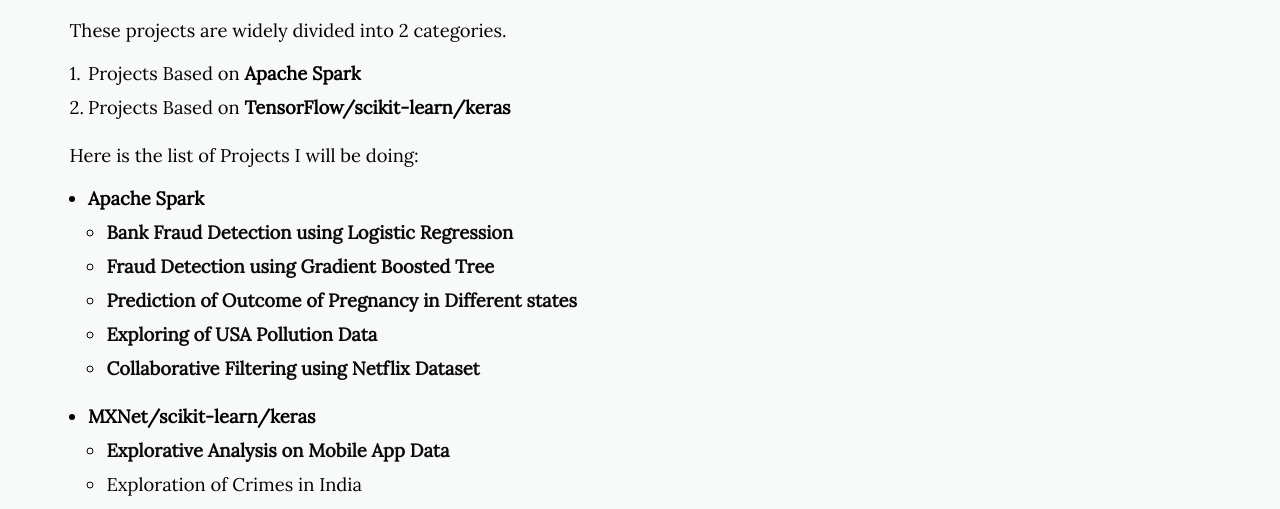
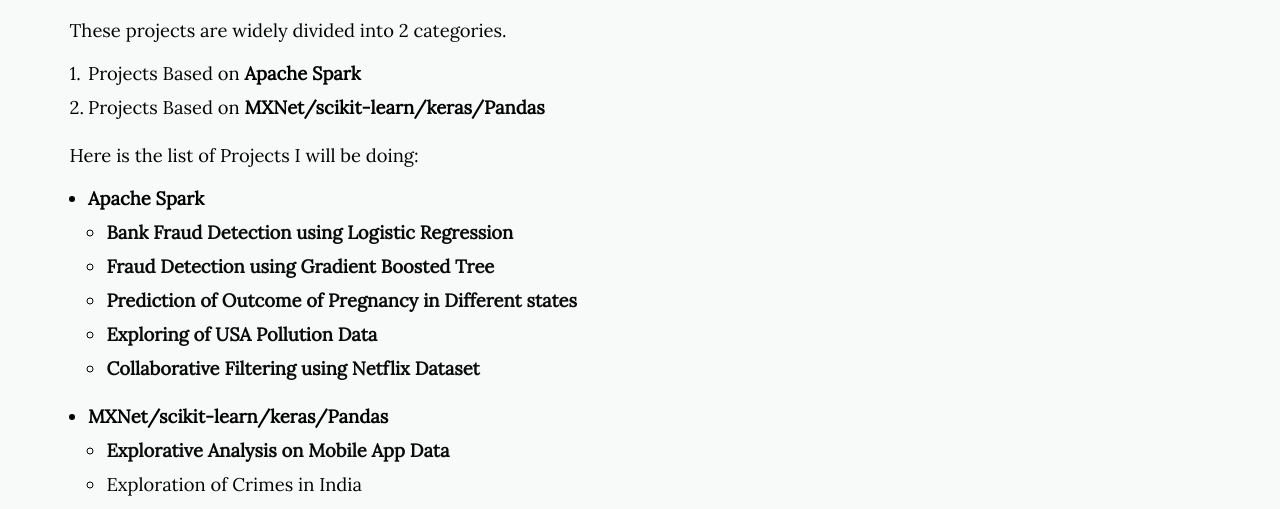
Before and after one commit to daftengineer/daftengineer.github.io, a Jekyll site: the page built from _posts/2018-08-23-ml-challange.markdown, in a window 1280 px wide. Shown: the part 894-1403 px from the top of the page. Built offline with Jekyll 4.4.1, drawn with Linux system fonts in a browser that asks for light colours; nearby versions of some CDN libraries.

Commit message:
Update 2018-08-23-ml-challange.markdown

```diff
--- a/_posts/2018-08-23-ml-challange.markdown
+++ b/_posts/2018-08-23-ml-challange.markdown
@@ -13,7 +13,7 @@
 <p style="text-align:justify;"> These projects are widely divided into 2 categories.<br />
   <ol>
     <li>Projects Based on <b>Apache Spark</b></li>
-    <li>Projects Based on <b>TensorFlow/scikit-learn/keras</b></li>
+    <li>Projects Based on <b>MXNet/scikit-learn/keras/Pandas</b></li>
   </ol>
   </p>
 <p style="text-align:justify;">Here is the list of Projects I will be doing:
@@ -26,7 +26,7 @@
               <li><a href="https://daftengineer.github.io/2018/08/31/exploration-of-us-pollution-data/">Exploring of USA Pollution Data</a></li>
               <li><a href="https://daftengineer.github.io/2018/09/06/collaborative-filtering/">Collaborative Filtering using Netflix Dataset</a></li>
           </ul>
-        <li><b>MXNet/scikit-learn/keras</b></li>
+        <li><b>MXNet/scikit-learn/keras/Pandas</b></li>
           <ul>
               <li><a href="https://daftengineer.github.io/2018/09/08/Exploring-mobile-app-data/">Explorative Analysis on Mobile App Data</a></li>
               <li>Exploration of Crimes in India</li>
```
